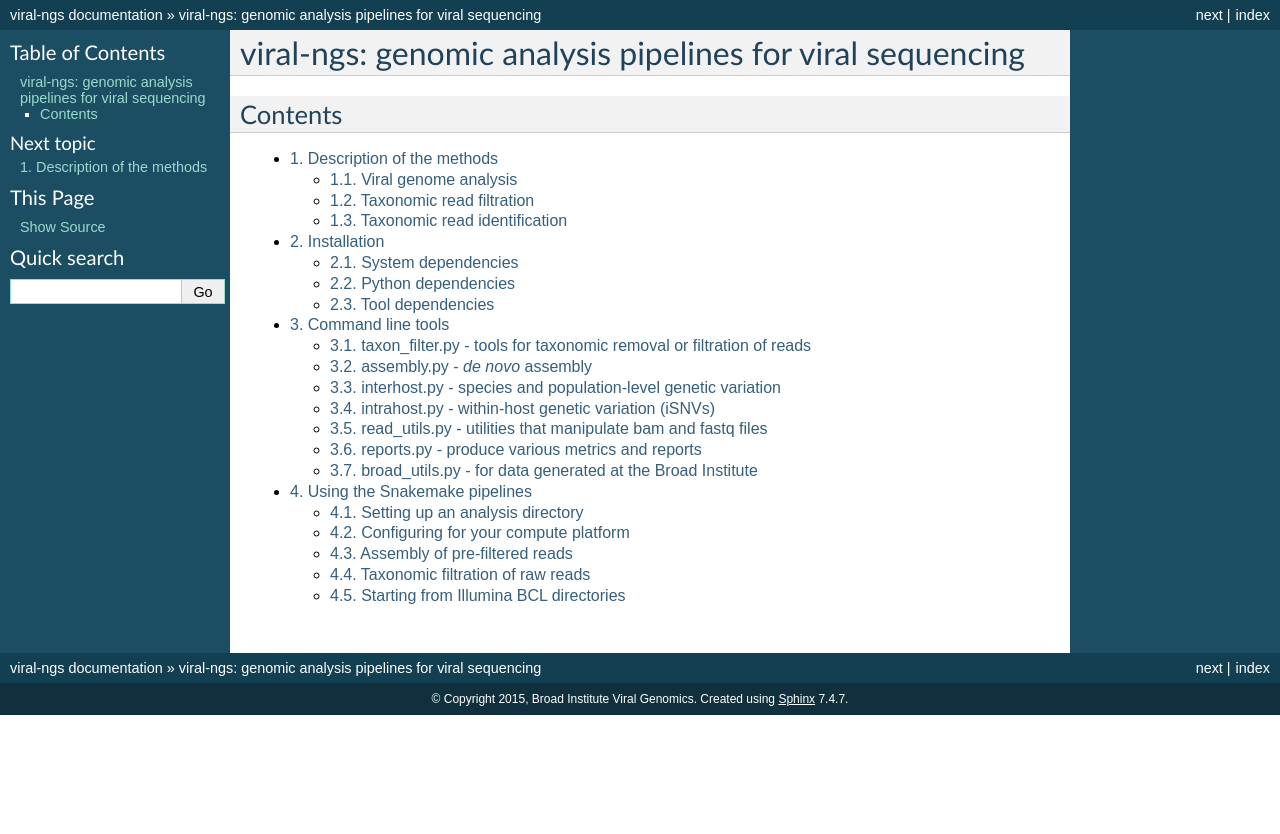
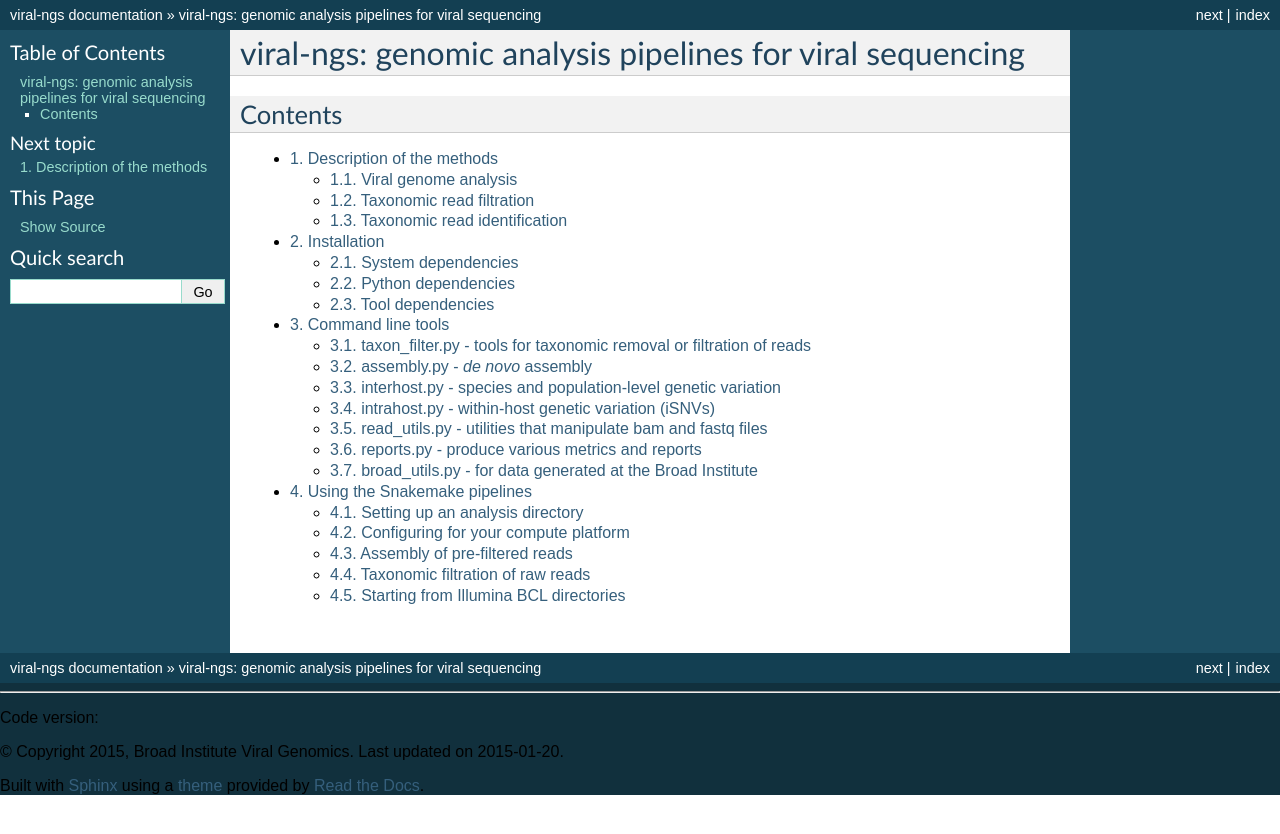
Before and after one commit to broadinstitute/viral-ngs, a Sphinx documentation site: the page built from docs/index.rst, in a window 1280 px wide. Shown: the top 834 px of the page. Built offline with Sphinx 7.4.7, drawn with Linux system fonts in a browser that asks for light colours; formulas are drawn with MathJax 3; the version number could not be read and is left out.

Commit message:
show github version in sphinx docs footer [ci skip]

```diff
--- /dev/null
+++ b/docs/_templates/layout.html
@@ -0,0 +1,27 @@
+{% extends '!layout.html' %}
+
+{% block footer %}
+
+  <hr/>
+
+  <div role="contentinfo">
+    <p>Code version: {{ release }}</p>
+
+    <p>
+    {%- if show_copyright %}
+      {%- if hasdoc('copyright') %}
+        {% trans path=pathto('copyright'), copyright=copyright|e %}&copy; <a href="{{ path }}">Copyright</a> {{ copyright }}.{% endtrans %}
+      {%- else %}
+        {% trans copyright=copyright|e %}&copy; Copyright {{ copyright }}.{% endtrans %}
+      {%- endif %}
+    {%- endif %}
+
+    {%- if last_updated %}
+      {% trans last_updated=last_updated|e %}Last updated on {{ last_updated }}.{% endtrans %}
+    {%- endif %}
+    </p>
+  </div>
+
+  {% trans %}Built with <a href="http://sphinx-doc.org/">Sphinx</a> using a <a href="https://github.com/snide/sphinx_rtd_theme">theme</a> provided by <a href="https://readthedocs.org">Read the Docs</a>{% endtrans %}.
+
+{% endblock %}
--- a/docs/conf.py
+++ b/docs/conf.py
@@ -21,14 +21,22 @@ import os
 # documentation root, use os.path.abspath to make it absolute, like shown here.
 sys.path.insert(0, os.path.dirname(os.path.abspath('.')))
 
-import util.version
-
 # -- Mock out the heavyweight pip packages, esp those that require C ----
 import mock
 MOCK_MODULES = ['numpy', 'scipy', 'matplotlib', 'pysam',
   'Bio', 'Bio.AlignIO', 'Bio.SeqIO', 'Bio.Data.IUPACData']
 for mod_name in MOCK_MODULES:
    sys.modules[mod_name] = mock.Mock()
+
+# -- Obtain GIT version --
+import subprocess
+def _git_version():
+    cmd = ['git', 'describe', '--tags', '--always']  # omit "--dirty" from doc build
+    out = subprocess.check_output(cmd)
+    if type(out) != str:
+        out = out.decode('utf-8')
+    __version__ = out.strip()
+_git_version()
 
 # -- General configuration ------------------------------------------------
 
@@ -65,7 +73,7 @@ copyright = '2015, Broad Institute Viral Genomics'
 # |version| and |release|, also used in various other places throughout the
 # built documents.
 #
-release = util.version.get_version()
+release = __version__
 version = '.'.join(release.split('.')[:2])
 
 # The language for content autogenerated by Sphinx. Refer to documentation
@@ -76,7 +84,7 @@ version = '.'.join(release.split('.')[:2])
 # non-false value, then it is used:
 #today = ''
 # Else, today_fmt is used as the format for a strftime call.
-#today_fmt = '%B %d, %Y'
+today_fmt = '%Y-%m-%d'
 
 # List of patterns, relative to source directory, that match files and
 # directories to ignore when looking for source files.
@@ -149,7 +157,7 @@ html_static_path = ['_static']
 
 # If not '', a 'Last updated on:' timestamp is inserted at every page bottom,
 # using the given strftime format.
-#html_last_updated_fmt = '%b %d, %Y'
+html_last_updated_fmt = '%Y-%m-%d'
 
 # If true, SmartyPants will be used to convert quotes and dashes to
 # typographically correct entities.
```
Also changed, not shown: 1 other file.
